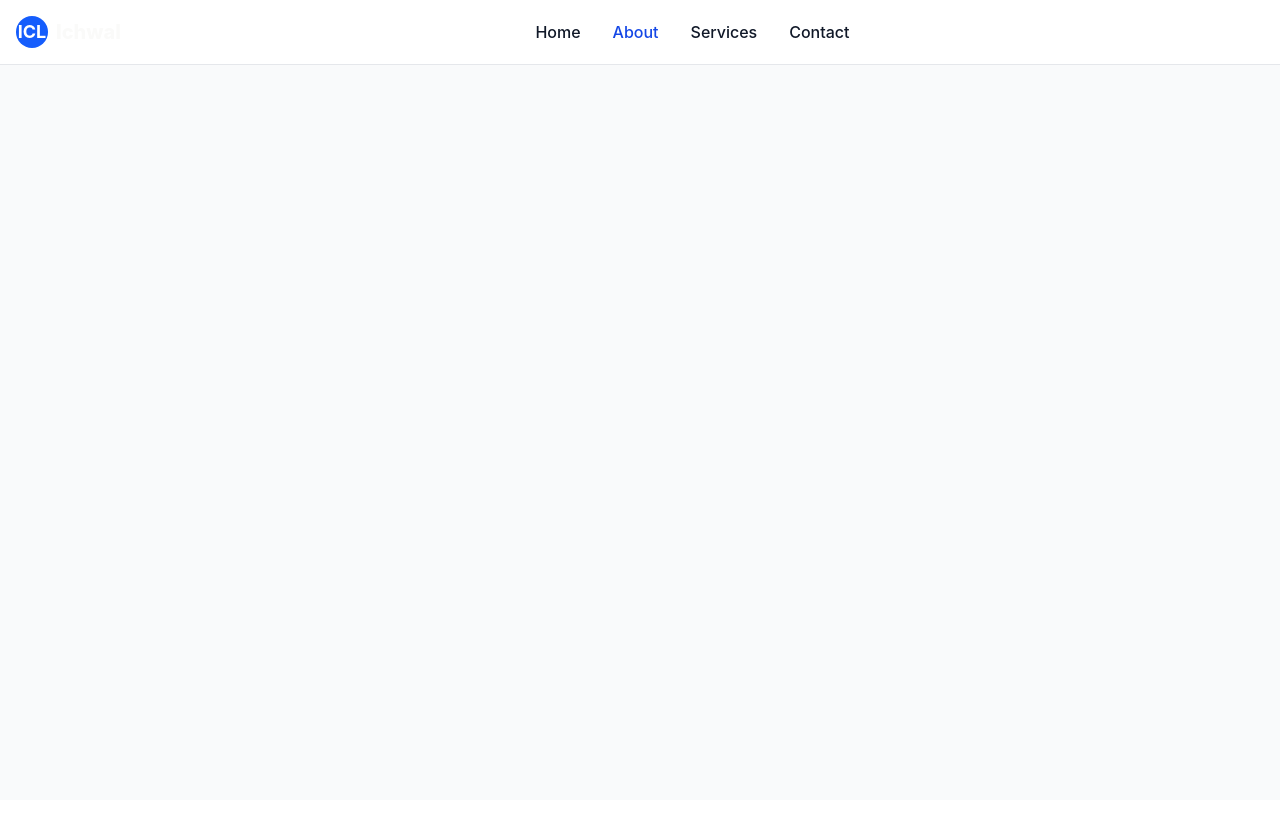
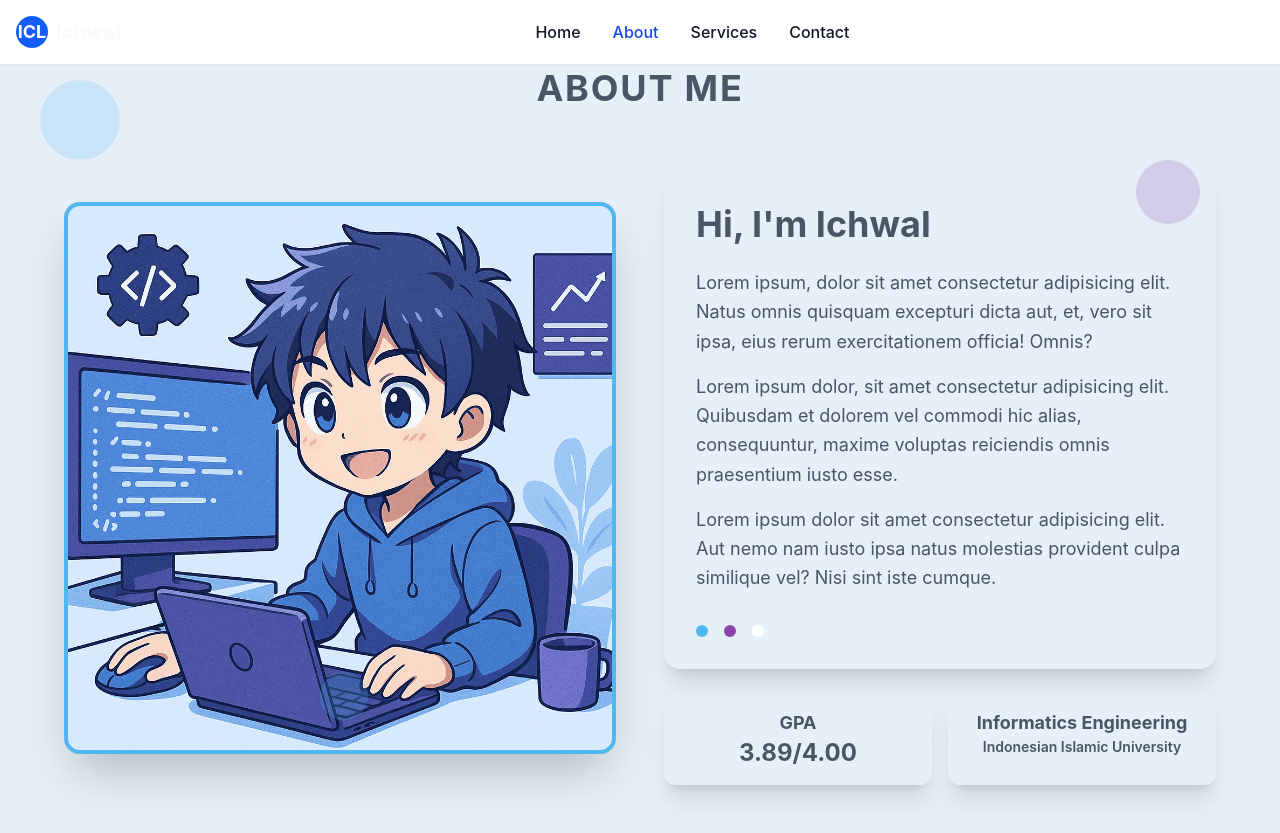
Before and after one commit to ichwalM/Landing-Page-React-Talwin, a React (Vite) app: page / in a window 1280 px wide. Both pictures are taken after a click on the link "About". Before the commit the page ends 800 px from the top, so only its background shows below. Built offline with nearby package versions, Linux system fonts and the light colour scheme.

Commit message:
about section

```diff
--- a/src/App.jsx
+++ b/src/App.jsx
@@ -22,7 +22,9 @@ function App() {
   return (
     <div className="min-h-screen bg-gray-50">
       <Header activeTab={activeTab} setActiveTab={setActiveTab} />
-      <Layout page={activeTab} />
+        <main>
+          <Layout page={activeTab} />
+        </main>
     </div>
   );
 }
--- a/src/pages/AboutSection.jsx
+++ b/src/pages/AboutSection.jsx
@@ -1,10 +1,97 @@
 import React from 'react';
 
-function AboutSection({className}) { // Menerima className agar bisa distyling dari Layout
+function AboutSection({ className }) {
   return (
-    <section>
+    <div className="min-h-screen pt-5" style={{ backgroundColor: '#E6F0F8' }}>
+      <div className="container mx-auto px-4 py-12">
+        <div className="text-center mb-16">
+          <h1 className="text-4xl font-bold text-gray-600 mb-8 tracking-wider">
+            ABOUT ME
+          </h1>
+        </div>
 
-    </section>
+        <div className="max-w-6xl mx-auto">
+          <div className="grid grid-cols-1 lg:grid-cols-2 gap-12 items-center">
+
+            <div className="flex justify-center lg:justify-end">
+              <div
+                className="relative rounded-2xl overflow-hidden shadow-2xl transform hover:scale-105 transition-transform duration-300"
+                style={{ backgroundColor: '#2C3E50' }}
+              >
+                  <img src="/images/heroAbout.png" alt="" />
+                <div
+                  className="absolute inset-0 border-4 rounded-2xl pointer-events-none"
+                  style={{ borderColor: '#50B7F0' }}
+                ></div>
+              </div>
+            </div>
+
+            <div className="space-y-6">
+              <div
+                className="rounded-2xl p-8 shadow-xl"
+              >
+                <h2
+                  className="text-4xl font-bold mb-6 text-gray-600"
+                >
+                  Hi, I'm Ichwal
+                </h2>
+
+                <div
+                  className="text-lg leading-relaxed space-y-4 text-gray-600"
+                >
+                  <p>
+                    Lorem ipsum, dolor sit amet consectetur adipisicing elit. Natus omnis quisquam excepturi dicta aut, et, vero sit ipsa, eius rerum exercitationem officia! Omnis?
+                  </p>
+
+                  <p>
+                    Lorem ipsum dolor, sit amet consectetur adipisicing elit. Quibusdam et dolorem vel commodi hic alias, consequuntur, maxime voluptas reiciendis omnis praesentium iusto esse.
+                  </p>
+
+                  <p>
+                    Lorem ipsum dolor sit amet consectetur adipisicing elit. Aut nemo nam iusto ipsa natus molestias provident culpa similique vel? Nisi sint iste cumque.
+                  </p>
+                </div>
+
+                <div className="flex space-x-4 mt-8">
+                  <div
+                    className="w-3 h-3 rounded-full"
+                    style={{ backgroundColor: '#50B7F0' }}
+                  ></div>
+                  <div
+                    className="w-3 h-3 rounded-full"
+                    style={{ backgroundColor: '#8E44AD' }}
+                  ></div>
+                  <div
+                    className="w-3 h-3 rounded-full"
+                    style={{ backgroundColor: '#FFFFFF' }}
+                  ></div>
+                </div>
+              </div>
+
+              <div className="grid grid-cols-2 gap-4 text-gray-600">
+                <div
+                  className="rounded-xl p-4 text-center shadow-xl hover:shadow-xl transition-shadow duration-300"
+                >
+                  <h3 className="font-bold text-lg">GPA</h3>
+                  <p className="text-2xl font-bold">3.89/4.00</p>
+                </div>
+
+                <div
+                  className="rounded-xl p-4 text-center shadow-xl hover:shadow-xl transition-shadow duration-300"
+                >
+                  <h3 className="font-bold text-lg">Informatics Engineering</h3>
+                  <p className="text-sm font-semibold">Indonesian Islamic University</p>
+                </div>
+              </div>
+            </div>
+          </div>
+        </div>
+
+        <div className="absolute top-20 left-10 w-20 h-20 rounded-full opacity-20" style={{ backgroundColor: '#50B7F0' }}></div>
+        <div className="absolute top-40 right-20 w-16 h-16 rounded-full opacity-20" style={{ backgroundColor: '#8E44AD' }}></div>
+        <div className="absolute bottom-20 left-1/4 w-12 h-12 rounded-full opacity-20" style={{ backgroundColor: '#50B7F0' }}></div>
+      </div>
+    </div>
   );
 }
 
```
Also changed, not shown: public/images/heroAbout.png (added).
